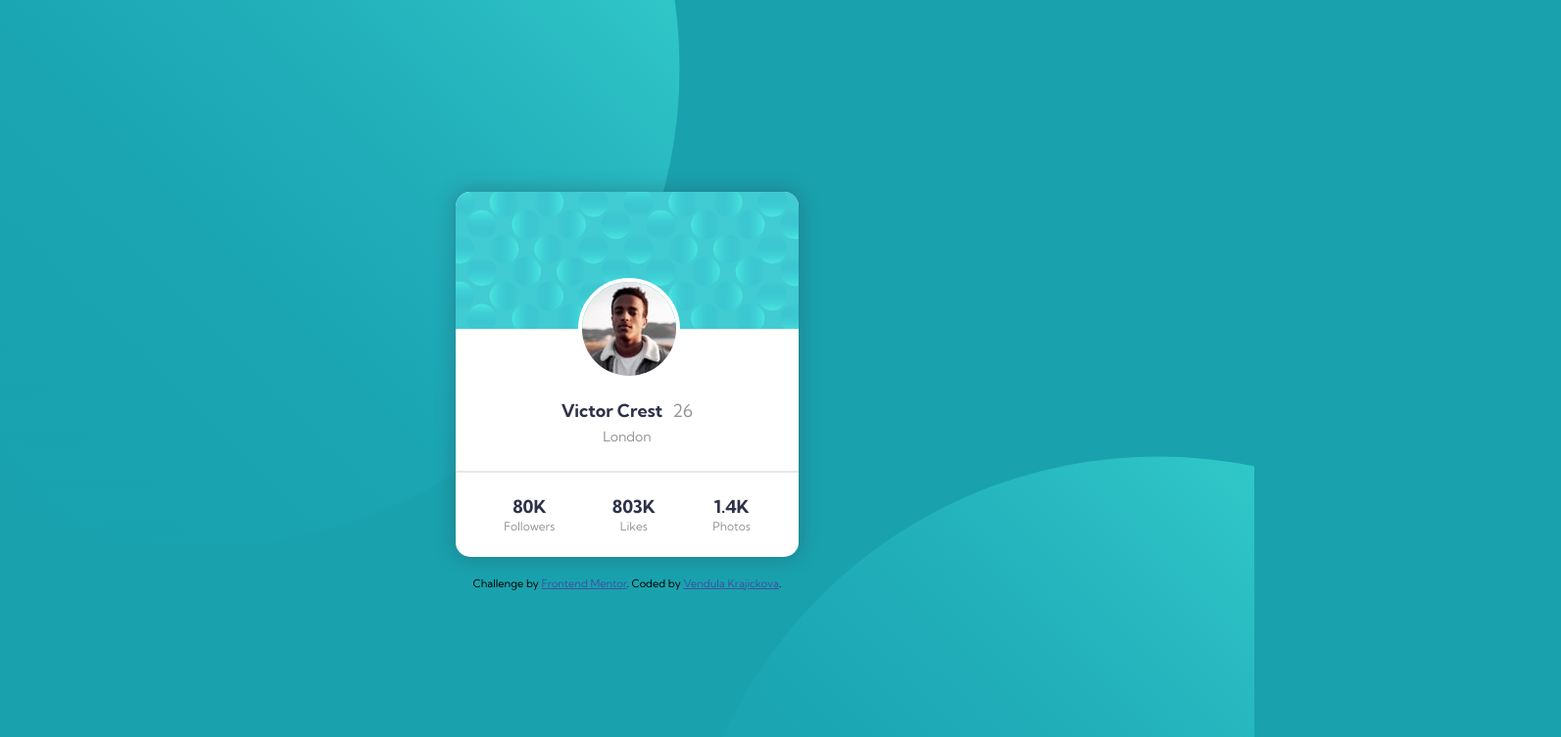
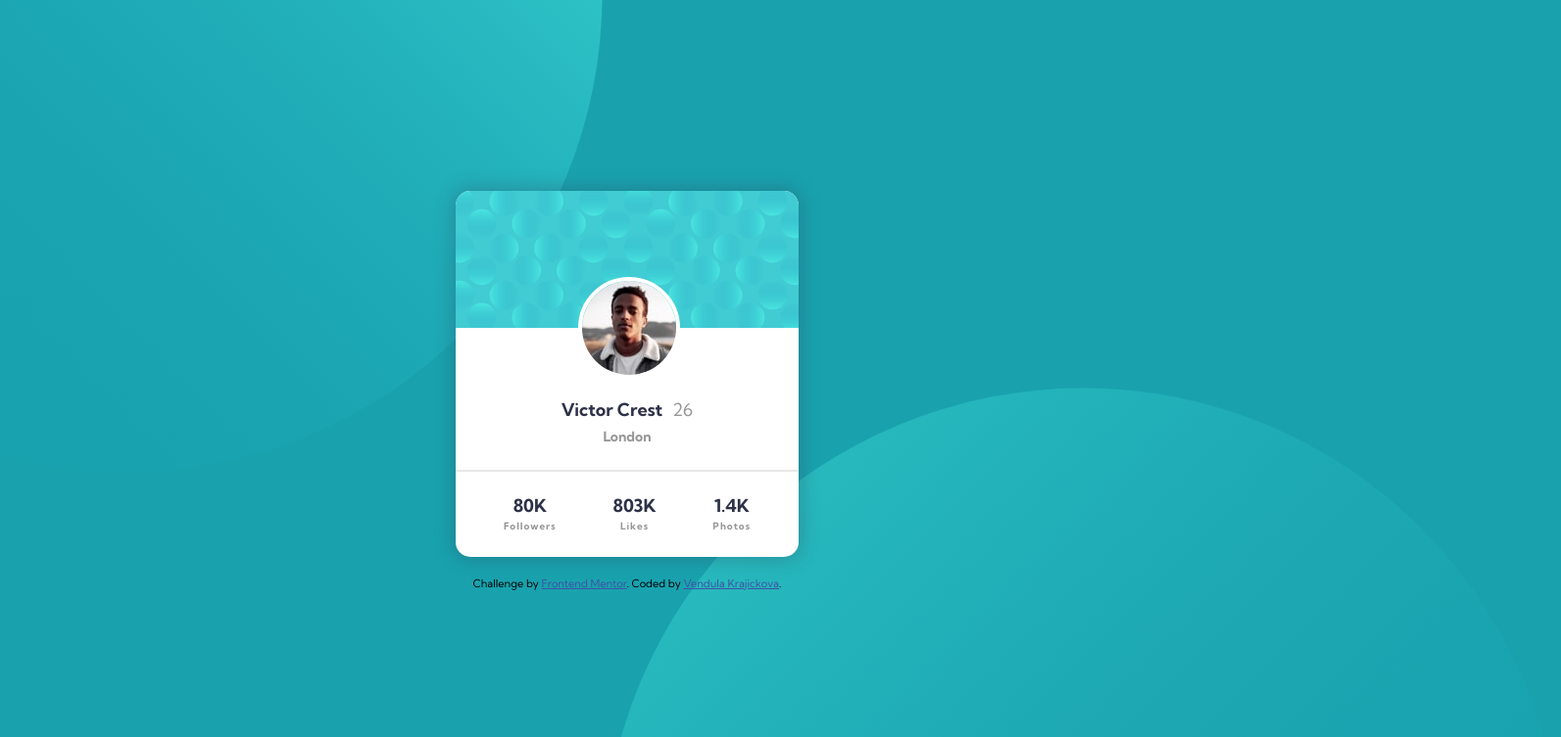
Before and after one commit to wendykr/profile-card-component, a plain HTML site: page index.html in a window 1280 px wide. Shown: the top 753 px of the page at 98% size, 1593 px wide, since content can reach past the window. Drawn offline with Linux system fonts and the light colour scheme.

Commit message:
using before:: & after:: elements

```diff
--- a/index.html
+++ b/index.html
@@ -24,26 +24,26 @@
       </div>
       <div class="card__data">
         <div class="flex--row">
-          <div class="card__data--name">Victor Crest</div>
-          <div class="card__data--age">26</div>
+          <h1 class="card__data--name">Victor Crest</h1>
+          <p class="card__data--age">26</p>
         </div>
-        <div class="card__data--location">London</div>
+        <h2 class="card__data--location">London</h2>
       </div>
 
       <div class="card__statistics">
         <div class="card__section">
-          <div class="card__section--count">80K</div>
-          <div class="card__section--title">Followers</div>
+          <p class="card__section--count">80K</p>
+          <p class="card__section--title">Followers</p>
         </div>
 
         <div class="card__section">
-          <div class="card__section--count">803K</div>
-          <div class="card__section--title">Likes</div>
+          <p class="card__section--count">803K</p>
+          <p class="card__section--title">Likes</p>
         </div>
 
         <div class="card__section">
-          <div class="card__section--count">1.4K</div>
-          <div class="card__section--title">Photos</div>
+          <p class="card__section--count">1.4K</p>
+          <p class="card__section--title">Photos</p>
         </div>
       </div>
     </div>
--- a/style/style.scss
+++ b/style/style.scss
@@ -9,58 +9,86 @@ body {
     justify-content: center;
     align-items: center;
     min-height: 100vh;
-    background: url('../images/bg-pattern-top.svg'), url('../images/bg-pattern-top.svg'), hsl(185, 75%, 39%);
+    background-color: hsl(185, 75%, 39%);
+    /*background: url('../images/bg-pattern-top.svg'), url('../images/bg-pattern-top.svg'), hsl(185, 75%, 39%);
     background-repeat: no-repeat, no-repeat;
-    background-position: -420px -460px, 420px 460px;
+    background-position: -760px -590px, 120px 310px;*/
     line-height: 1.4;
     font-family: 'Kumbh Sans', sans-serif;
     color: hsl(0, 0%, 0%);
-    font-size: 18px;
+    font-size: 1rem;
 
-    @media screen and (min-width: 376px) {
-        background-position: -284px -420px, 694px 466px;
-    }
+    /*@media screen and (min-width: 376px) {
+        background-position: -290px -540px, 694px 326px;
+    }*/
 }
 
 .card {
-    width: 326px;
-    //border: 1px solid black;
+    width: 20.375rem;
     border-radius: 15px;
     text-align: center;
     background-color: hsl(0, 0%, 100%);
     box-shadow: 0 0 20px 2px hsla(229, 23%, 23%, 0.3);
+    position: relative;
+
+    &::before {
+        content: url('../images/bg-pattern-top.svg');
+        position: absolute;
+        z-index: -1;
+        top: -46.25rem;
+        left: -48.75rem;
+
+        @media screen and (min-width: 376px) {
+            top: -43.125rem;
+            left: -51.75rem;
+        }
+    }
+
+    &::after {
+        content: url('../images/bg-pattern-bottom.svg');
+        position: absolute;
+        z-index: -1;
+        bottom: -43.125rem;
+        right: -49.375rem;
+
+        @media screen and (min-width: 376px) {
+            bottom: -50.625rem;
+            right: -48.625rem;
+        }
+    }
 
     @media screen and (min-width: 376px) {
-        width: 350px;
+        width: 21.875rem;
     }
 
     &__header {
         border-radius: 15px 15px 0 0;
         background-image: url('../images/bg-pattern-card.svg');
         background-color: hsl(0, 0%, 100%);
-        height: 140px;
+        height: 8.75rem;
         position: relative;
     }
 
     &__photo {
-        // width: 96px;
-        // height: 96px;
+        width: 6.5rem;
+        height: 6.5rem;
         border: 4px solid white;
         border-radius: 50%;
         position: absolute;
-        top: 88px;
-        left: 113px;
+        top: 5.5rem;
+        left: 7.0625rem;
 
         @media screen and (min-width: 376px) {
-            left: 125px;
+            left: 7.8125rem;
         }
     }
 
     &__data {
-        padding: 66px 20px 24px 20px;
+        padding: 4.125rem 1.25rem 1.5rem 1.25rem;
 
         &--name, &--age {
-            margin: 5px;
+            margin: 0.3125rem;
+            font-size: 1.125rem;
         }
 
         &--name {
@@ -73,13 +101,14 @@ body {
         }
 
         &--location {
-            font-size: 14px;
+            margin: 0;
+            font-size: 0.875rem;
             color: hsl(0, 0%, 59%);
         }
     }
 
     &__statistics {
-        padding: 22px 20px;
+        padding: 1.375rem 1.25rem 1.5rem 1.25rem;
         display: flex;
         justify-content: space-around;
         border-top: 2px solid hsl(330, 5%, 91%);
@@ -90,14 +119,22 @@ body {
         flex-direction: column;
         justify-content: center;
 
+        &--count, &--title {
+            margin: 0;
+        }
+
         &--count {
             color: hsl(229, 23%, 23%);
+            font-size: 1.125rem;
             font-weight: 700;
         }
 
         &--title {
+            padding-top: 0.125rem;
             color: hsl(0, 0%, 59%);
-            font-size: 12px;
+            font-size: 0.625rem;
+            font-weight: 700;
+            letter-spacing: 0.1em;
         }
     }
 }
```
Also changed, not shown: css/style.css, 4 other files.
